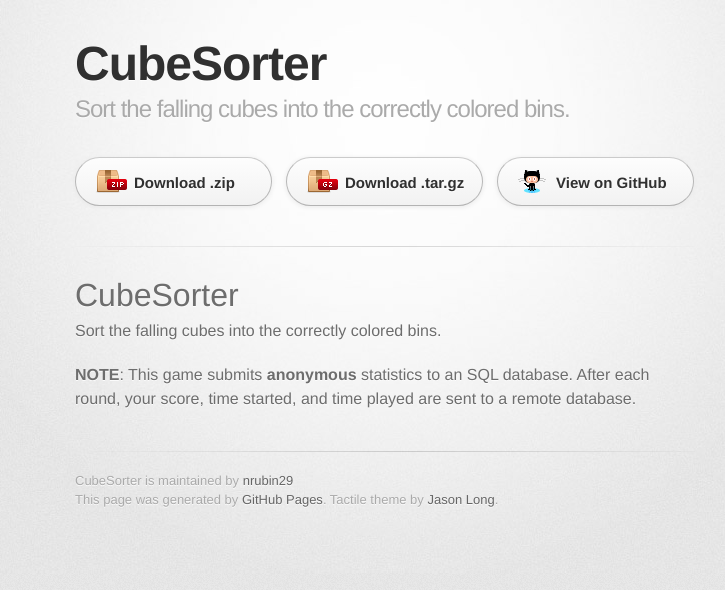
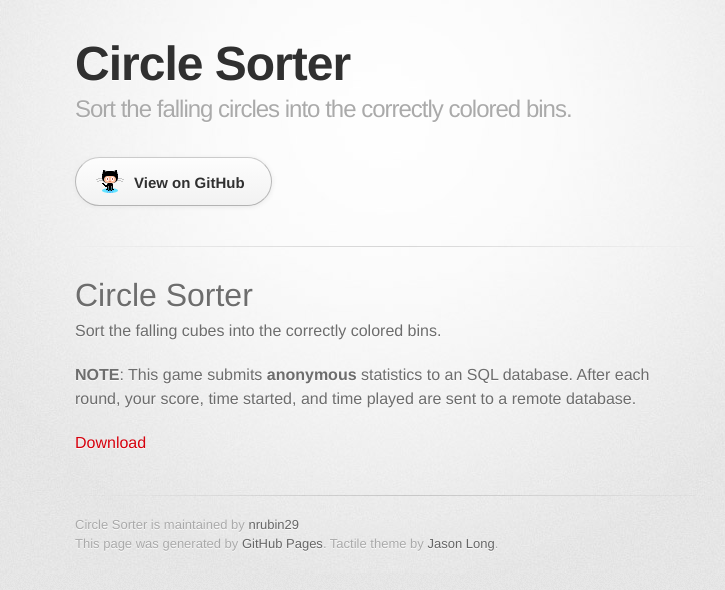
Before and after one commit to nrubin29/circlesorter, a plain HTML site: page index.html in a window 1280 px wide. Shown: the whole page, without its empty margins (255-980 px from the left). Drawn offline with Linux system fonts and the light colour scheme; a web font is replaced by a local one.

Commit message:
Added executable files.

```diff
--- a/index.html
+++ b/index.html
@@ -10,7 +10,7 @@
     <!--[if lt IE 9]>
     <script src="//html5shiv.googlecode.com/svn/trunk/html5.js"></script>
     <![endif]-->
-    <title>CubeSorter by nrubin29</title>
+      <title>Circle Sorter</title>
   </head>
 
   <body>
@@ -18,13 +18,12 @@
       <div class="inner">
 
         <header>
-          <h1>CubeSorter</h1>
-          <h2>Sort the falling cubes into the correctly colored bins.</h2>
+            <h1>Circle Sorter</h1>
+
+            <h2>Sort the falling circles into the correctly colored bins.</h2>
         </header>
 
         <section id="downloads" class="clearfix">
-          <a href="https://github.com/nrubin29/cubesorter/zipball/master" id="download-zip" class="button"><span>Download .zip</span></a>
-          <a href="https://github.com/nrubin29/cubesorter/tarball/master" id="download-tar-gz" class="button"><span>Download .tar.gz</span></a>
           <a href="https://github.com/nrubin29/cubesorter" id="view-on-github" class="button"><span>View on GitHub</span></a>
         </section>
 
@@ -32,16 +31,19 @@
 
         <section id="main_content">
           <h1>
-<a name="cubesorter" class="anchor" href="#cubesorter"><span class="octicon octicon-link"></span></a>CubeSorter</h1>
+              <a name="circlesorter" class="anchor" href="#circlesorter"><span class="octicon octicon-link"></span></a>Circle
+              Sorter</h1>
 
-<p>Sort the falling cubes into the correctly colored bins.</p>
+            <p>Sort the falling cubes into the correctly colored bins.</p>
 
 <p><strong>NOTE</strong>: This game submits <strong>anonymous</strong> statistics to an SQL database. After each round, your score, time started, and time played are sent to a remote database.</p>
         </section>
 
-        <footer>
-          CubeSorter is maintained by <a href="https://github.com/nrubin29">nrubin29</a><br>
-          This page was generated by <a href="http://pages.github.com">GitHub Pages</a>. Tactile theme by <a href="https://twitter.com/jasonlong">Jason Long</a>.
+          <a href="https://github.com/nrubin29/circlesorter/tree/gh-pages/cubesorter.jar">Download</a>
+
+          <footer>
+              Circle Sorter is maintained by <a href="https://github.com/nrubin29">nrubin29</a><br>
+              This page was generated by <a href="http://pages.github.com">GitHub Pages</a>. Tactile theme by <a href="https://twitter.com/jasonlong">Jason Long</a>.
         </footer>
 
 
```
Also changed, not shown: version.html (added, +1 -0 lines), 1 other file.
